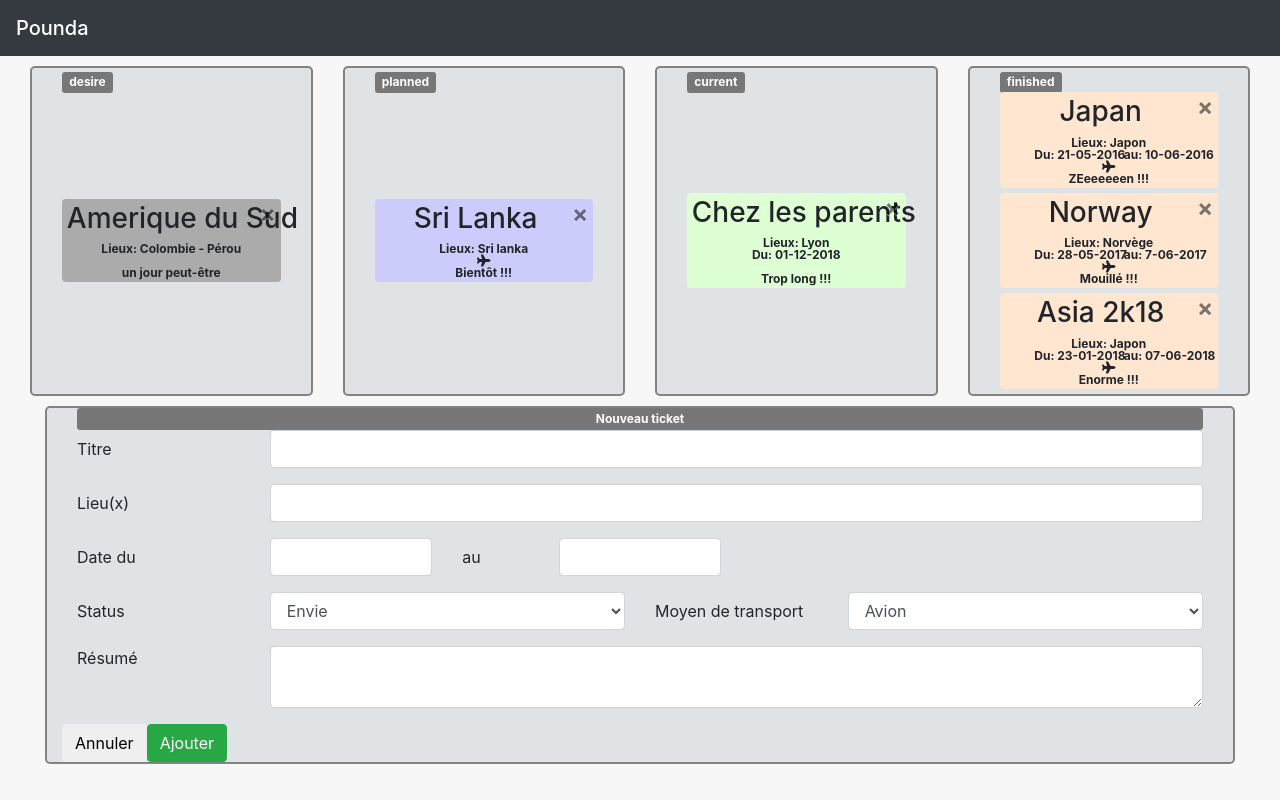
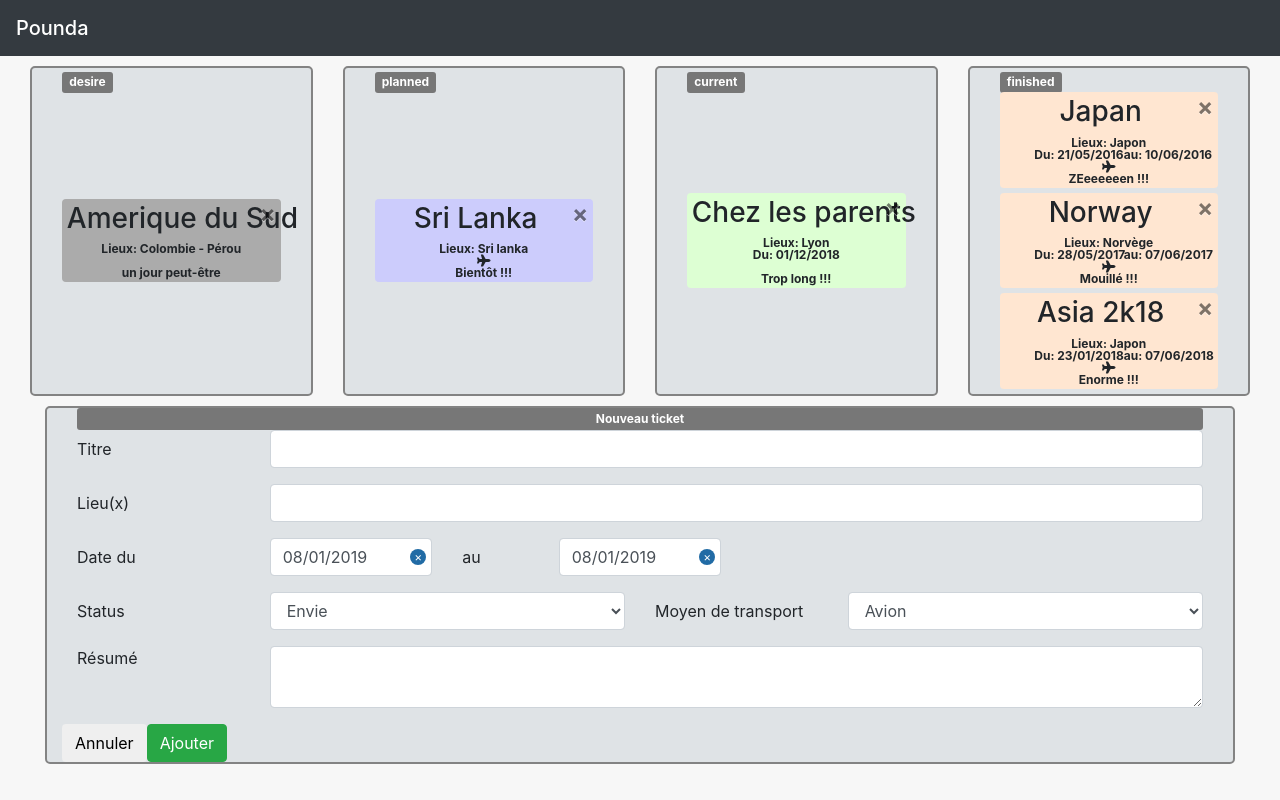
Before and after one commit to poundawan/pounda, a React (Create React App) app: page / in a window 1280 px wide. Both pictures are taken after a click on the button "Nouveau Ticket". Built offline with nearby package versions, Linux system fonts and the light colour scheme; some icons are missing.

Commit message:
gestion des date et datepicker

```diff
--- a/package.json
+++ b/package.json
@@ -9,8 +9,10 @@
     "@fortawesome/free-regular-svg-icons": "^5.6.3",
     "@fortawesome/free-solid-svg-icons": "^5.6.3",
     "@fortawesome/react-fontawesome": "^0.1.3",
+    "date-fns": "^1.30.1",
     "react": "^16.7.0",
     "react-bootstrap": "^0.32.4",
+    "react-datepicker": "^2.0.0",
     "react-dom": "^16.7.0",
     "react-scripts": "2.1.2"
   },
--- a/src/App.js
+++ b/src/App.js
@@ -25,8 +25,8 @@ class App extends Component {
         status: "finished",
         title: "Japan",
         places: "Japon",
-        from: "21-05-2016",
-        to: "10-06-2016",
+        from: "21/05/2016",
+        to: "10/06/2016",
         transport: "plane",
         resume: "ZEeeeeeen !!!"
       },
@@ -45,8 +45,8 @@ class App extends Component {
         status: "finished",
         title: "Norway",
         places: "Norvège",
-        from: "28-05-2017",
-        to: "7-06-2017",
+        from: "28/05/2017",
+        to: "07/06/2017",
         transport: "plane",
         resume: "Mouillé !!!"
       },
@@ -55,7 +55,7 @@ class App extends Component {
         status: "current",
         title: "Chez les parents",
         places: "Lyon",
-        from: "01-12-2018",
+        from: "01/12/2018",
         to: "",
         transport: "",
         resume: "Trop long !!!"
@@ -65,8 +65,8 @@ class App extends Component {
         status: "finished",
         title: "Asia 2k18",
         places: "Japon",
-        from: "23-01-2018",
-        to: "07-06-2018",
+        from: "23/01/2018",
+        to: "07/06/2018",
         transport: "plane",
         resume: "Enorme !!!"
       }
@@ -102,6 +102,7 @@ class App extends Component {
   ) => {
     const tickets = this.state.tickets;
     let lastID = this.state.lastID;
+    console.log(newFrom);
     tickets.push({
       id: lastID,
       title: newTitle,
--- a/src/newTicket.js
+++ b/src/newTicket.js
@@ -1,29 +1,37 @@
 import React, { Component } from "react";
+import DatePicker from "react-datepicker";
+import { format, compareAsc } from "date-fns";
+import "react-datepicker/dist/react-datepicker.css";
+import "./newTicket.css";
 
-import "./newTicket.css";
+const today = new Date();
 
 class NewTicket extends Component {
   state = {
     status: "desire",
     title: "",
     places: "",
-    from: "",
-    to: "",
+    from: today,
+    to: today,
     transport: "plane",
     resume: "",
     showForm: "hide"
   };
+  onChangeFrom = this.onChangeFrom.bind(this);
+  onChangeTo = this.onChangeTo.bind(this);
+
   onChangeTitle(e) {
     this.setState({ title: e.target.value });
   }
   onChangePlaces(e) {
     this.setState({ places: e.target.value });
   }
-  onChangeFrom(e) {
-    this.setState({ from: e.target.value });
+  onChangeFrom(date) {
+    this.setState({ from: date });
+    if (compareAsc(date, this.state.to) > 0) this.setState({ to: date });
   }
-  onChangeTo(e) {
-    this.setState({ to: e.target.value });
+  onChangeTo(date) {
+    this.setState({ to: date });
   }
   onChangeTransport(e) {
     this.setState({ transport: e.target.value });
@@ -36,20 +44,24 @@ class NewTicket extends Component {
   }
   onSubmit(e) {
     e.preventDefault();
+    let from = "";
+    let to = "";
+    if (this.state.from) from = format(this.state.from, "DD/MM/YYYY");
+    if (this.state.to) from = format(this.state.to, "DD/MM/YYYY");
     this.setState({
       title: "",
       places: "",
-      from: "",
-      to: "",
-      transport: "",
-      status: "",
+      from: today,
+      to: today,
+      transport: "plane",
+      status: "desire",
       resume: ""
     });
     this.props.onSendTicket(
       this.state.title,
       this.state.places,
-      this.state.from,
-      this.state.to,
+      from,
+      to,
       this.state.transport,
       this.state.status,
       this.state.resume
@@ -104,24 +116,44 @@ class NewTicket extends Component {
             <div className="form-group row">
               <label className="col-sm-2 col-form-label">Date du</label>
               <div className="col-sm-4 col-md-2">
-                <input
+                <DatePicker
                   className="form-control"
                   id="fromTicket"
-                  type="text"
+                  selectsStart
                   placeholder=""
-                  value={from}
-                  onChange={e => this.onChangeFrom(e)}
+                  isClearable={true}
+                  dateFormat="dd/MM/yyyy"
+                  selected={from}
+                  startDate={from}
+                  endDate={to}
+                  onChange={this.onChangeFrom}
+                  showYearDropdown
+                  showWeekNumbers
+                  dateFormatCalendar="MMMM"
+                  scrollableYearDropdown
+                  showMonthDropdown
+                  yearDropdownItemNumber={80}
                 />
               </div>
               <label className="col-sm-1 col-form-label">au</label>
               <div className="col-sm-4 col-md-2">
-                <input
+                <DatePicker
                   className="form-control"
                   id="toTicket"
-                  type="text"
+                  isClearable={true}
+                  dateFormat="dd/MM/yyyy"
                   placeholder=""
-                  value={to}
-                  onChange={e => this.onChangeTo(e)}
+                  selectsEnd
+                  selected={to}
+                  startDate={from}
+                  endDate={to}
+                  onChange={this.onChangeTo}
+                  showYearDropdown
+                  showWeekNumbers
+                  showMonthDropdown
+                  dateFormatCalendar="MMMM"
+                  scrollableYearDropdown
+                  yearDropdownItemNumber={30}
                 />
               </div>
             </div>
```
Also changed, not shown: 1 other file (tests, documents, lock files or other folders).
